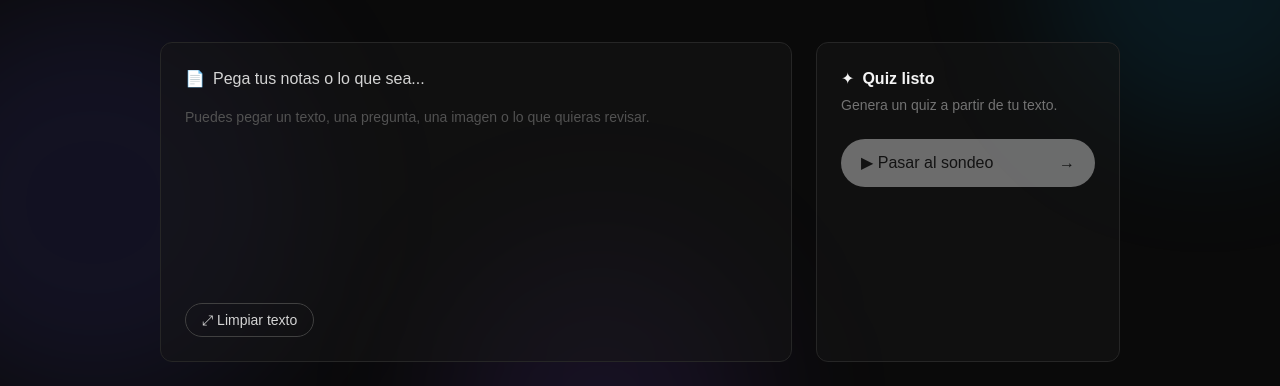
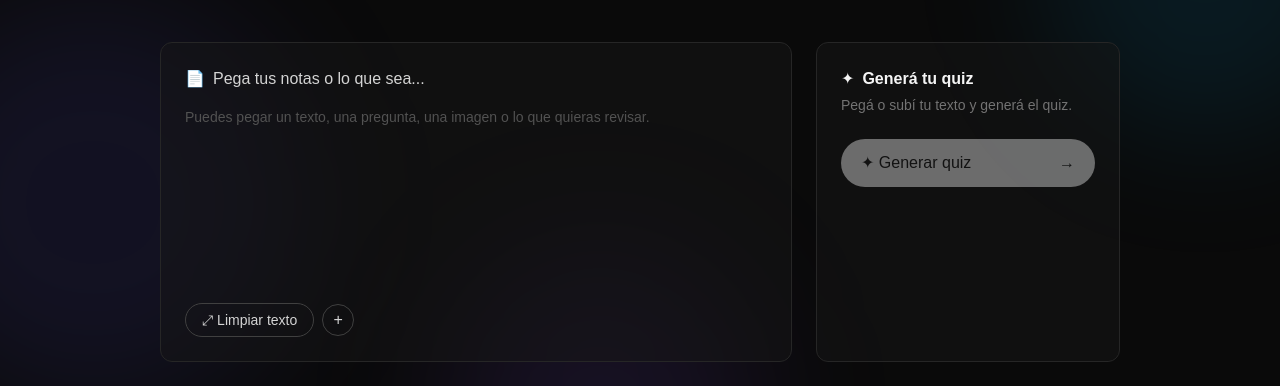
Before and after one commit to IanOviedo/UseLearnApp, a Next.js app: page / in a window 1280 px wide. Shown: the part 237-623 px from the top of the page. Built offline with nearby package versions, Linux system fonts and the light colour scheme.

Commit message:
feat: separar generar quiz y pasar al sondeo en 3 estados; soporte de subida .txt/.md/.pdf; scrollbar y copy dinamico

```diff
--- a/app/globals.css
+++ b/app/globals.css
@@ -43,3 +43,28 @@ body {
 .animate-blob-slower {
   animation: blob-slower 24s ease-in-out infinite;
 }
+
+/* Scrollbar moderno para el textarea de notas */
+.notas-textarea {
+  scrollbar-width: thin; /* Firefox */
+  scrollbar-color: rgba(255, 255, 255, 0.25) transparent; /* Firefox */
+}
+
+.notas-textarea::-webkit-scrollbar {
+  width: 8px;
+}
+
+.notas-textarea::-webkit-scrollbar-track {
+  background: transparent;
+}
+
+.notas-textarea::-webkit-scrollbar-thumb {
+  background-color: rgba(255, 255, 255, 0.2);
+  border-radius: 999px;
+  border: 2px solid transparent;
+  background-clip: padding-box;
+}
+
+.notas-textarea::-webkit-scrollbar-thumb:hover {
+  background-color: rgba(255, 255, 255, 0.35);
+}
--- a/app/page.tsx
+++ b/app/page.tsx
@@ -5,19 +5,39 @@ import { useRouter } from "next/navigation";
 
 const MODELOS_DISPONIBLES = ["GPT-OSS 20B", "Gemma 4 26B", "Llama 3.1 8B"];
 
+type EstadoQuiz = "idle" | "generando" | "listo";
+
+
+const COPY_POR_ESTADO: Record<EstadoQuiz, { titulo: string; subtitulo: string }> = {
+  idle: {
+    titulo: "Generá tu quiz",
+    subtitulo: "Pegá o subí tu texto y generá el quiz.",
+  },
+  generando: {
+    titulo: "Generando...",
+    subtitulo: "La IA está armando las preguntas.",
+  },
+  listo: {
+    titulo: "¡Quiz listo!",
+    subtitulo: "Ya podés pasar al sondeo.",
+  },
+};
+
 export default function HomePage() {
   const router = useRouter();
   const [texto, setTexto] = useState("");
-  const [cargando, setCargando] = useState(false);
+  const [estadoQuiz, setEstadoQuiz] = useState<EstadoQuiz>("idle");
+  const [sesionId, setSesionId] = useState<number | null>(null);
   const [error, setError] = useState<string | null>(null);
   const [modeloAbierto, setModeloAbierto] = useState(false);
   const [modeloSeleccionado, setModeloSeleccionado] = useState(MODELOS_DISPONIBLES[0]);
   const [ajustesAbiertos, setAjustesAbiertos] = useState(false);
   const [sesionesAbiertas, setSesionesAbiertas] = useState(true);
+  const [subiendoArchivo, setSubiendoArchivo] = useState(false);
 
-  async function pasarAlSondeo() {
+  async function generarQuiz() {
     if (!texto.trim()) return;
-    setCargando(true);
+    setEstadoQuiz("generando");
     setError(null);
     try {
       const res = await fetch("/api/sesiones/crear", {
@@ -28,15 +48,66 @@ export default function HomePage() {
       const data = await res.json();
       if (data.error) {
         setError(data.error);
+        setEstadoQuiz("idle");
         return;
       }
-      router.push(`/sondeo/${data.sesionId}`);
+      setSesionId(data.sesionId);
+      setEstadoQuiz("listo");
     } catch {
       setError("No se pudo conectar con el servidor.");
-    } finally {
-      setCargando(false);
+      setEstadoQuiz("idle");
     }
   }
+
+  function pasarAlSondeo() {
+    if (!sesionId) return;
+    router.push(`/sondeo/${sesionId}`);
+  }
+
+  function manejarCambioTexto(nuevoTexto: string) {
+    setTexto(nuevoTexto);
+    if (estadoQuiz === "listo") {
+      setEstadoQuiz("idle");
+      setSesionId(null);
+    }
+  }
+
+  async function manejarArchivo(e: React.ChangeEvent<HTMLInputElement>) {
+    const file = e.target.files?.[0];
+    if (!file) return;
+
+    const extension = file.name.split(".").pop()?.toLowerCase();
+    setSubiendoArchivo(true);
+    setError(null);
+
+    try {
+      if (extension === "txt" || extension === "md") {
+        const contenido = await file.text();
+        manejarCambioTexto(texto ? texto + "\n\n" + contenido : contenido);
+      } else if (extension === "pdf") {
+        const formData = new FormData();
+        formData.append("archivo", file);
+        const res = await fetch("/api/archivos/extraer-pdf", {
+          method: "POST",
+          body: formData,
+        });
+        const data = await res.json();
+        if (data.error) {
+          setError(data.error);
+          return;
+        }
+        manejarCambioTexto(texto ? texto + "\n\n" + data.texto : data.texto);
+      } else {
+        setError("Formato no soportado. Usá .txt, .md o .pdf.");
+      }
+    } catch {
+      setError("No se pudo leer el archivo.");
+    } finally {
+      setSubiendoArchivo(false);
+      e.target.value = "";
+    }
+  }
+
 
   return (
     <div className="relative min-h-screen bg-neutral-950 text-neutral-100 overflow-hidden">
@@ -111,41 +182,62 @@ export default function HomePage() {
             </div>
             <textarea
               value={texto}
-              onChange={(e) => setTexto(e.target.value)}
-              disabled={cargando}
+              onChange={(e) => manejarCambioTexto(e.target.value)}
+              disabled={estadoQuiz === "generando"}
               placeholder="Puedes pegar un texto, una pregunta, una imagen o lo que quieras revisar."
-              className="flex-1 resize-none bg-transparent text-sm text-neutral-300 placeholder:text-neutral-600 focus:outline-none disabled:opacity-50"
+              className="notas-textarea flex-1 resize-none bg-transparent text-sm text-neutral-300 placeholder:text-neutral-600 focus:outline-none disabled:opacity-50"
             />
-            <button
-              onClick={() => setTexto("")}
-              disabled={cargando}
-              className="self-start mt-4 flex items-center gap-2 rounded-full border border-neutral-700 px-4 py-1.5 text-sm text-neutral-300 hover:border-neutral-500 disabled:opacity-40"
-            >
-              ⤢ Limpiar texto
-            </button>
+<div className="self-start mt-4 flex items-center gap-2">
+  <button
+    onClick={() => setTexto("")}
+    disabled={estadoQuiz === "generando"}
+    className="flex items-center gap-2 rounded-full border border-neutral-700 px-4 py-1.5 text-sm text-neutral-300 hover:border-neutral-500 disabled:opacity-40"
+  >
+    ⤢ Limpiar texto
+  </button>
+  <label
+    className={`flex items-center justify-center h-8 w-8 rounded-full border border-neutral-700 text-neutral-300 hover:border-neutral-500 cursor-pointer ${
+      subiendoArchivo || estadoQuiz === "generando" ? "opacity-40 pointer-events-none" : ""
+    }`}
+  >
+    +
+    <input
+      type="file"
+      accept=".txt,.md,.pdf"
+      onChange={manejarArchivo}
+      className="hidden"
+      disabled={subiendoArchivo || estadoQuiz === "generando"}
+    />
+  </label>
+  {subiendoArchivo && (
+    <span className="text-xs text-neutral-500">Leyendo archivo...</span>
+  )}
+</div>
           </div>
 
-          {/* Quiz listo */}
+          {/* Quiz — copy dinámico según estadoQuiz */}
           <div className="rounded-xl border border-neutral-800 bg-neutral-900/50 p-6 flex flex-col">
             <div className="flex items-center gap-2 mb-1">
               <span>✦</span>
-              <span className="font-semibold">Quiz listo</span>
+              <span className="font-semibold">{COPY_POR_ESTADO[estadoQuiz].titulo}</span>
             </div>
-            <p className="text-sm text-neutral-500 mb-6">Genera un quiz a partir de tu texto.</p>
+            <p className="text-sm text-neutral-500 mb-6">{COPY_POR_ESTADO[estadoQuiz].subtitulo}</p>
 
             <button
-              onClick={pasarAlSondeo}
-              disabled={!texto.trim() || cargando}
+              onClick={estadoQuiz === "listo" ? pasarAlSondeo : generarQuiz}
+              disabled={!texto.trim() || estadoQuiz === "generando"}
               className={`flex items-center justify-between rounded-full px-5 py-3 font-medium transition-colors ${
-                cargando
+                estadoQuiz === "generando"
                   ? "bg-neutral-800 text-neutral-500 cursor-not-allowed"
                   : "bg-neutral-100 text-neutral-900 disabled:opacity-40 disabled:cursor-not-allowed"
               }`}
             >
               <span className="flex items-center gap-2">
-                {cargando ? "⏳ Generando quiz..." : "▶ Pasar al sondeo"}
+                {estadoQuiz === "generando" && "⏳ Generando quiz..."}
+                {estadoQuiz === "listo" && "▶ Pasar al sondeo"}
+                {estadoQuiz === "idle" && "✦ Generar quiz"}
               </span>
-              {!cargando && <span className="ml-2">→</span>}
+              {estadoQuiz !== "generando" && <span className="ml-2">→</span>}
             </button>
 
             {error && <p className="text-red-500 text-xs mt-3">{error}</p>}
```
